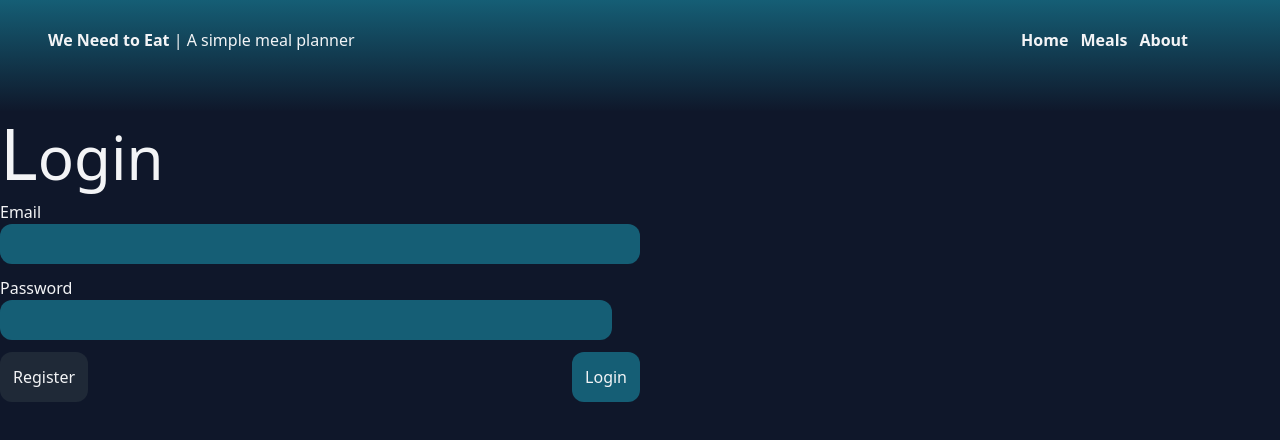
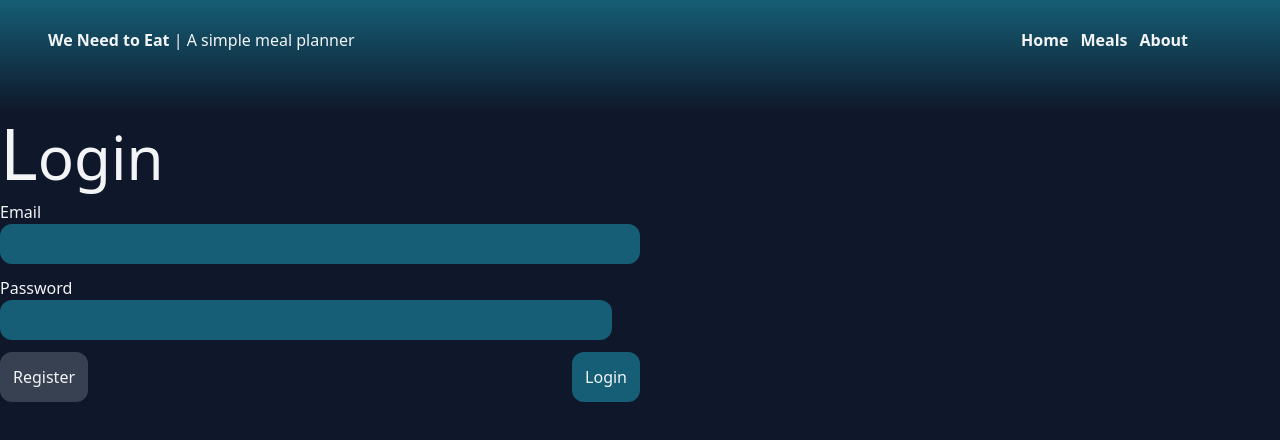
Before and after one commit to dallenbaldwin/WeNeedToEat, a Vue app: page /auth in a window 1280 px wide. Shown: the top 440 px of the page. Built offline with nearby package versions, Linux system fonts and the light colour scheme; no server answers; some icons are missing.

Commit message:
edit colors

```diff
--- a/src/components/Button.vue
+++ b/src/components/Button.vue
@@ -9,7 +9,7 @@ export interface ButtonProps {
   //   success?: boolean;
   //   info?: boolean;
   //   warning?: boolean;
-  //   danger?: boolean;
+  danger?: boolean;
 }
 const props = defineProps<ButtonProps>();
 
@@ -19,6 +19,7 @@ const button = ref<HTMLButtonElement>(null);
 const theme = computed(() => {
   if (props.disabled) return '';
   else if (props.secondary) return 'bg-secondary-light dark:bg-secondary-dark';
+  else if (props.danger) return 'bg-danger-light dark:bg-danger-dark';
   else return 'bg-primary-light dark:bg-primary-dark';
 });
 
--- a/tailwind.config.js
+++ b/tailwind.config.js
@@ -7,15 +7,19 @@ module.exports = {
     extend: {
       colors: {
         primary: {
-          light: colors.cyan[400],
+          light: colors.cyan[300],
           dark: colors.cyan[800],
         },
         secondary: {
-          light: colors.gray[400],
-          dark: colors.gray[800],
+          light: colors.gray[300],
+          dark: colors.gray[700],
         },
         black: colors.slate[900],
         white: colors.gray[100],
+        danger: {
+          light: colors.red[600],
+          dark: colors.red[800],
+        },
       },
     },
   },
```
